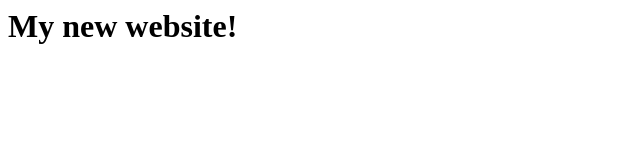
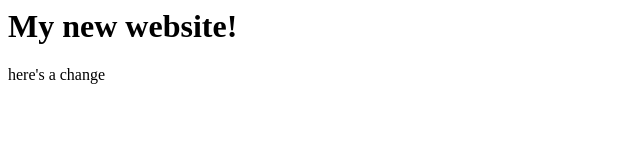
Before and after one commit to chokn/data-usa-practice, a website: page index.html in a window 1280 px wide. Shown: the full height of the page, 0-640 px from the left. Drawn offline with Linux system fonts and the light colour scheme.

Commit message:
change to index.html

```diff
--- a/index.html
+++ b/index.html
@@ -7,7 +7,7 @@
 <body>
     <h1> My new website!
     </h1>
-
+here's a change
 
 </body>
 
```
